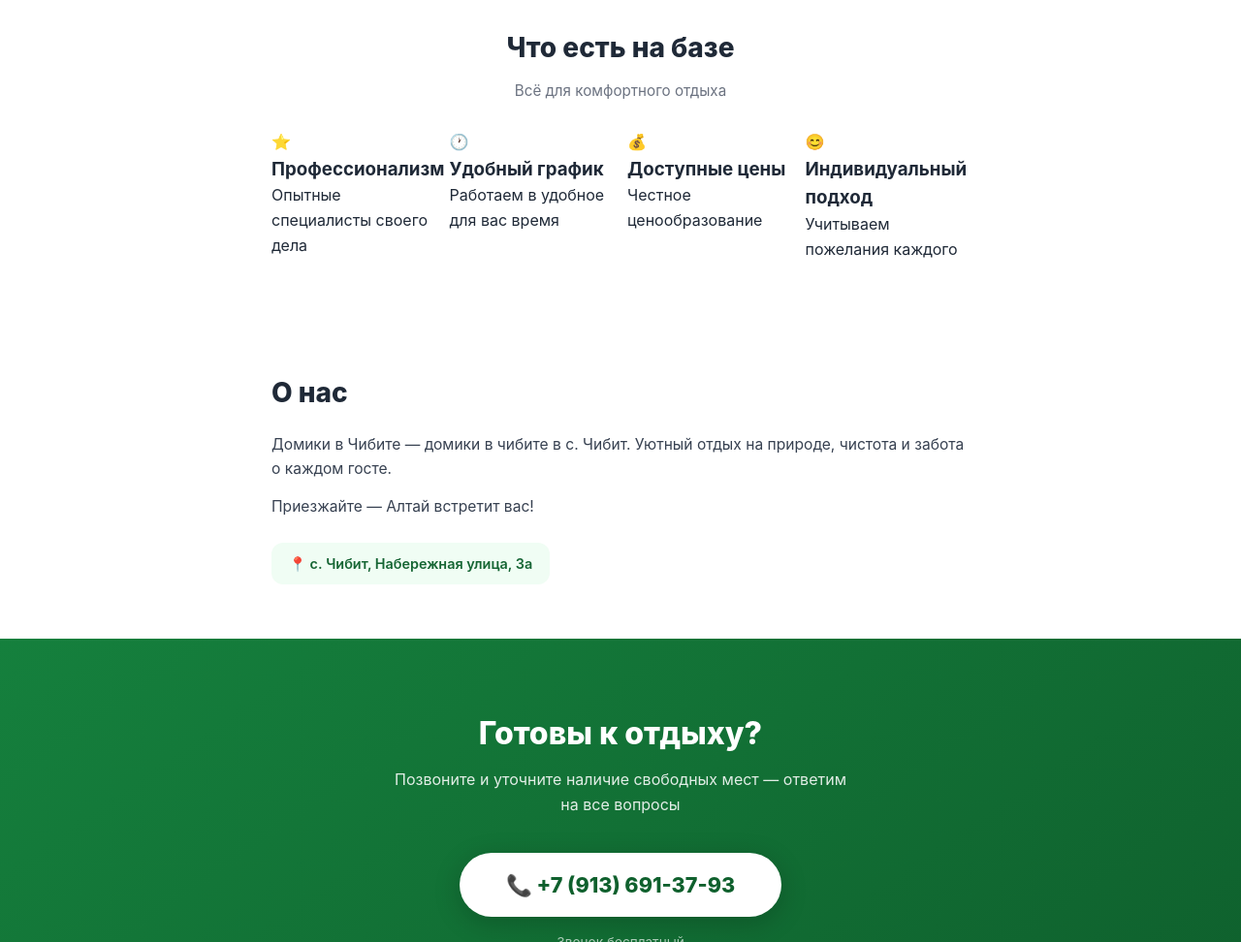
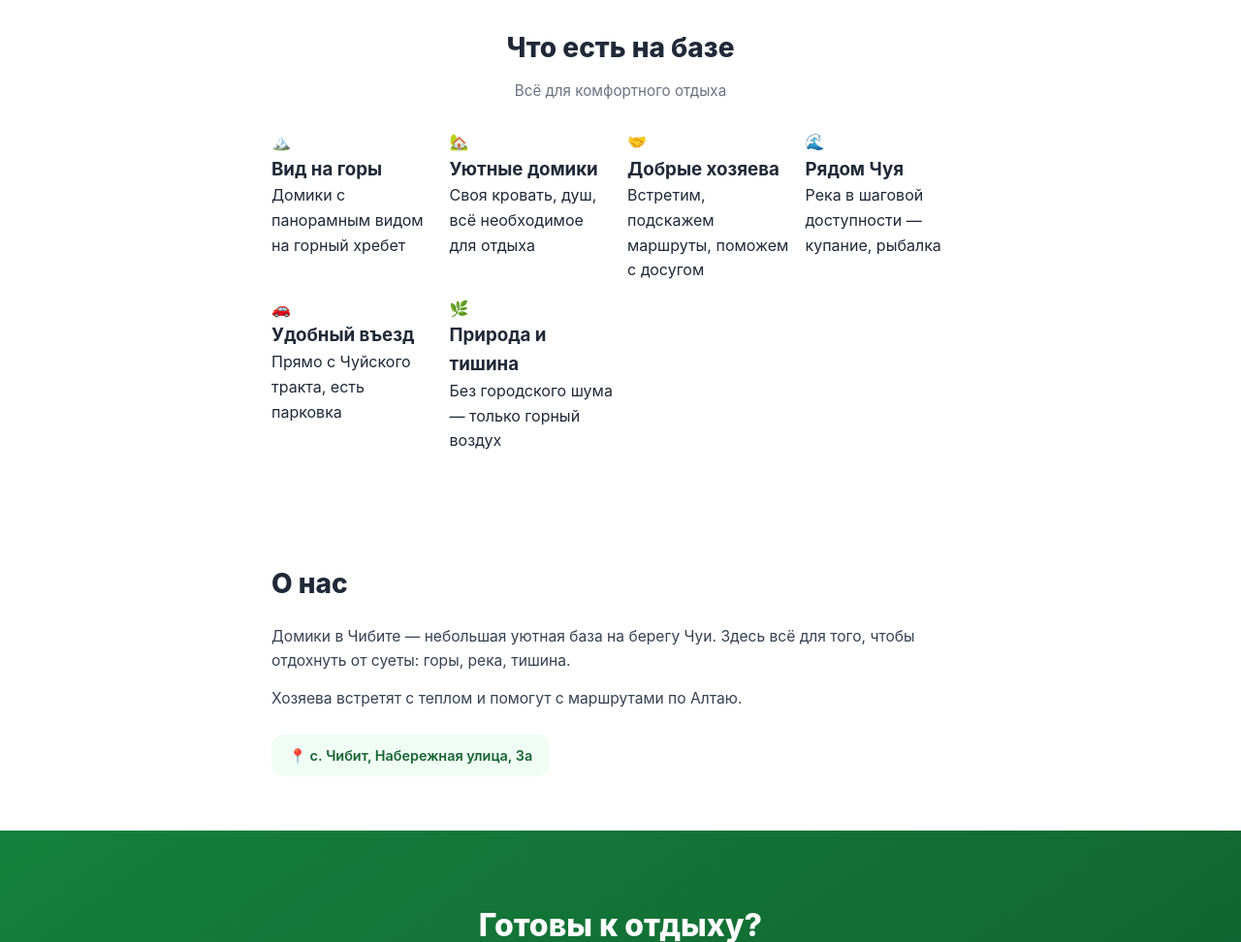
Before and after one commit to AlDtoll/domiki-chibit, a plain HTML site: page index.html in a window 1280 px wide. Shown: the part 1480-2452 px from the top of the page at 97% size. Drawn offline with Linux system fonts and the light colour scheme.

Commit message:
Update index.html

```diff
--- a/index.html
+++ b/index.html
@@ -3,10 +3,10 @@
 <head>
     <meta charset="UTF-8">
     <meta name="viewport" content="width=device-width, initial-scale=1.0">
-    <title>Домики в Чибите — Домики в Чибите | с. Чибит</title>
-    <meta name="description" content="Домики в Чибите — Домики в Чибите в с. Чибит. Домики в Чибите — домики в чибите в с. Чибит. Уютный отдых на природе, чистота и забота о каждом госте.">
-    <meta property="og:title" content="Домики в Чибите — Домики в Чибите">
-    <meta property="og:description" content="Домики в Чибите — домики в чибите в с. Чибит. Уютный отдых на природе, чистота и забота о каждом госте.">
+    <title>Домики в Чибите — база отдыха | с. Чибит</title>
+    <meta name="description" content="Домики в Чибите — база отдыха в с. Чибит. Уютные домики на берегу реки Чуя — потрясающие виды на горы, свежий воздух и атмосфера настоящего Алтая.">
+    <meta property="og:title" content="Домики в Чибите — база отдыха">
+    <meta property="og:description" content="Уютные домики на берегу реки Чуя — потрясающие виды на горы, свежий воздух и атмосфера настоящего Алтая.">
     <meta property="og:image" content="https://aldtoll.github.io/domiki-chibit/preview.jpg">
     <meta property="og:type" content="website">
     <meta name="twitter:card" content="summary_large_image">
@@ -269,9 +269,9 @@
     <div class="hero-bg" id="heroBg"></div>
     <div class="hero-overlay"></div>
     <div class="hero-content">
-        <div class="hero-badge">Домики в Чибите</div>
+        <div class="hero-badge">база отдыха</div>
         <h1>Домики в Чибите</h1>
-        <p>Домики в Чибите — домики в чибите в с. Чибит. Уютный отдых на природе, чистота и забота о каждом госте.</p>
+        <p>Уютные домики на берегу реки Чуя — потрясающие виды на горы, свежий воздух и атмосфера настоящего Алтая.</p>
         <a href="tel:+79136913793" class="btn-book">📞 Забронировать</a>
     </div>
     <div class="hero-meta">
@@ -299,24 +299,34 @@
         <p class="section-sub fade-up">Всё для комфортного отдыха</p>
         <div class="amenities-grid">
             <div class="service-card">
-                <div class="service-icon">⭐</div>
-                <h3>Профессионализм</h3>
-                <p>Опытные специалисты своего дела</p>
+                <div class="service-icon">🏔️</div>
+                <h3>Вид на горы</h3>
+                <p>Домики с панорамным видом на горный хребет</p>
             </div>
             <div class="service-card">
-                <div class="service-icon">🕐</div>
-                <h3>Удобный график</h3>
-                <p>Работаем в удобное для вас время</p>
+                <div class="service-icon">🏡</div>
+                <h3>Уютные домики</h3>
+                <p>Своя кровать, душ, всё необходимое для отдыха</p>
             </div>
             <div class="service-card">
-                <div class="service-icon">💰</div>
-                <h3>Доступные цены</h3>
-                <p>Честное ценообразование</p>
+                <div class="service-icon">🤝</div>
+                <h3>Добрые хозяева</h3>
+                <p>Встретим, подскажем маршруты, поможем с досугом</p>
             </div>
             <div class="service-card">
-                <div class="service-icon">😊</div>
-                <h3>Индивидуальный подход</h3>
-                <p>Учитываем пожелания каждого</p>
+                <div class="service-icon">🌊</div>
+                <h3>Рядом Чуя</h3>
+                <p>Река в шаговой доступности — купание, рыбалка</p>
+            </div>
+            <div class="service-card">
+                <div class="service-icon">🚗</div>
+                <h3>Удобный въезд</h3>
+                <p>Прямо с Чуйского тракта, есть парковка</p>
+            </div>
+            <div class="service-card">
+                <div class="service-icon">🌿</div>
+                <h3>Природа и тишина</h3>
+                <p>Без городского шума — только горный воздух</p>
             </div>
         </div>
     </div>
@@ -327,8 +337,8 @@
 <section class="about">
     <div class="container">
         <h2 class="section-title fade-up">О нас</h2>
-        <p class="fade-up">Домики в Чибите — домики в чибите в с. Чибит. Уютный отдых на природе, чистота и забота о каждом госте.</p>
-        <p class="fade-up">Приезжайте — Алтай встретит вас!</p>
+        <p class="fade-up">Домики в Чибите — небольшая уютная база на берегу Чуи. Здесь всё для того, чтобы отдохнуть от суеты: горы, река, тишина.</p>
+        <p class="fade-up">Хозяева встретят с теплом и помогут с маршрутами по Алтаю.</p>
         <div class="about-location fade-up">
             📍 с. Чибит, Набережная улица, 3а
         </div>
```
